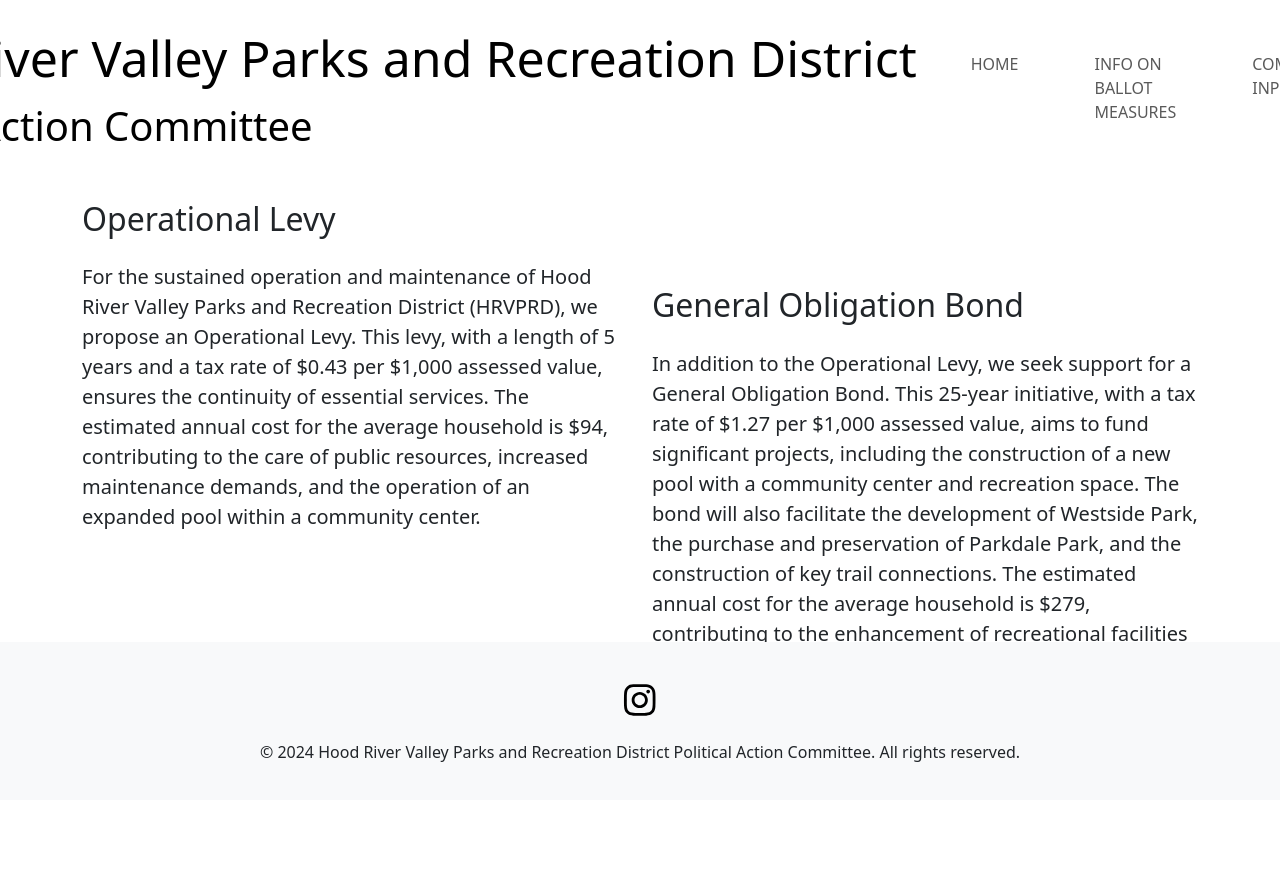
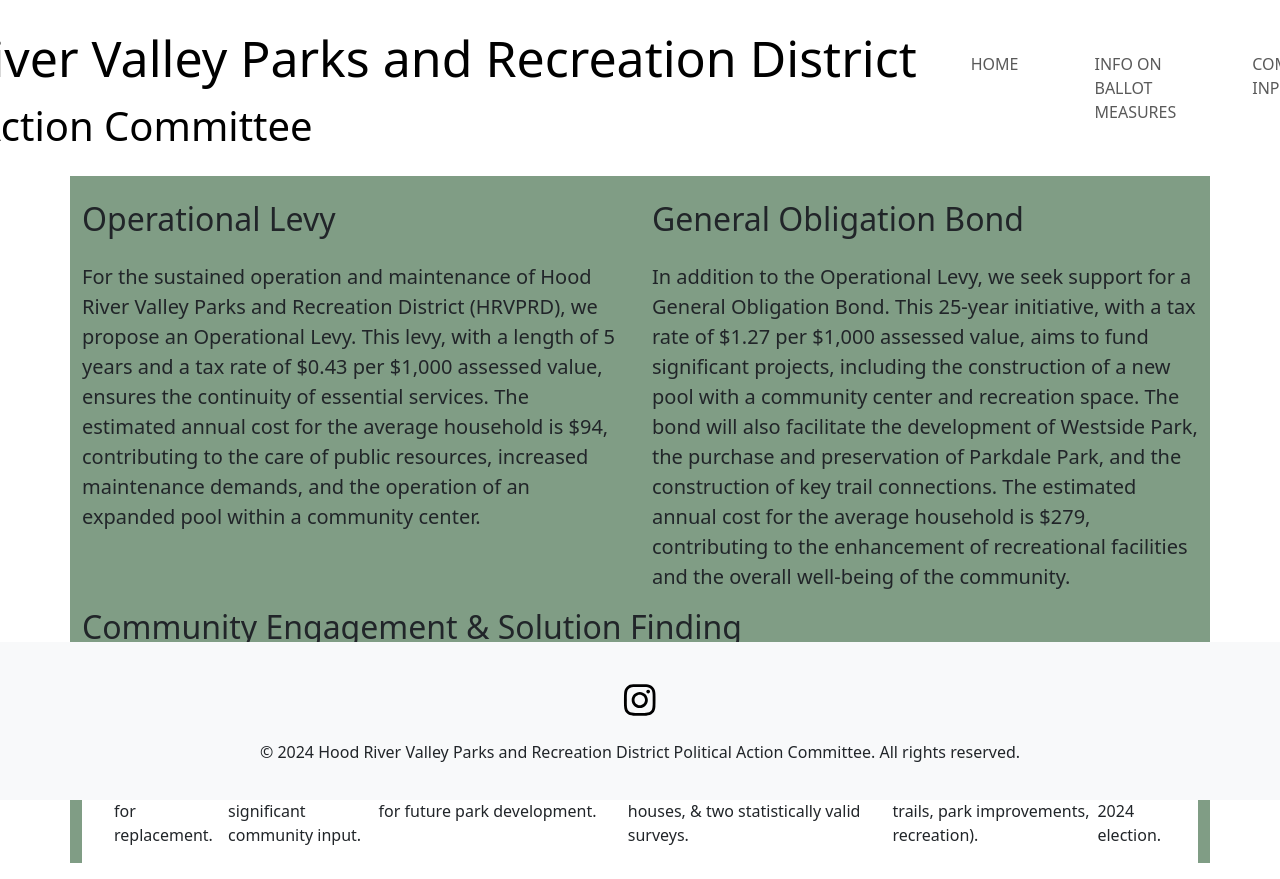
Before and after one commit to jessicahattig/yes-yes-pnr, a React (Create React App) app: page /about in a window 1280 px wide. Shown: the top 879 px of the page. Before the commit the page ends 800 px from the top, so only its background shows below. Built offline with nearby package versions, Linux system fonts and the light colour scheme.

Commit message:
WIP: Info page.

```diff
--- a/src/components/About.js
+++ b/src/components/About.js
@@ -4,19 +4,41 @@ const About = () => {
   return (
     <div className="about-section container">
       <br />
-      <h2 className="mb-4 custom-heading">Operational Levy</h2>
+
 
       <div className="row">
         <div className="col-md-6">
+        <h2 className="mb-4 custom-heading">Operational Levy</h2>
           <p className="lead">For the sustained operation and maintenance of Hood River Valley Parks and Recreation District (HRVPRD), we propose an Operational Levy. This levy, with a length of 5 years and a tax rate of $0.43 per $1,000 assessed value, ensures the continuity of essential services. The estimated annual cost for the average household is $94, contributing to the care of public resources, increased maintenance demands, and the operation of an expanded pool within a community center.</p>
         </div>
 
         <div className="col-md-6">
-          <br />
           <h2 className="mb-4 custom-heading">General Obligation Bond</h2>
           <p className="lead">In addition to the Operational Levy, we seek support for a General Obligation Bond. This 25-year initiative, with a tax rate of $1.27 per $1,000 assessed value, aims to fund significant projects, including the construction of a new pool with a community center and recreation space. The bond will also facilitate the development of Westside Park, the purchase and preservation of Parkdale Park, and the construction of key trail connections. The estimated annual cost for the average household is $279, contributing to the enhancement of recreational facilities and the overall well-being of the community.</p>
         </div>
       </div>
+      <h2>Community Engagement & Solution Finding</h2>
+      <ul>
+        <p>2017: Pool Study found the pool had 3-5 years
+          left of useful life & gave options for replacement.</p>
+        <p>2020: Parks Master Plan created & accepted by
+          HRVPRD, City, County, Port, & School District,
+          with significant community input.</p>
+        <p>2021 Westside Park Study determined whether
+          land was suitable for a park. Results of study &
+          feedback led HRVPRD board to purchase the 20
+          acres identified in Parks Master Plan for future park development.</p>
+        <p>2017-2023 - Extensive Community Input
+          received through stakeholder interviews,
+          multiple English & Spanish focus groups, tabling
+          events, local group meetings, online surveys,
+          open houses, & two statistically valid surveys.</p>
+        <p>2023: HRVPRD Board considers multiple
+          packages and funding measures to address
+          community needs. (Pool with community center,
+          trails, park improvements, recreation).</p>
+        <p>Combination of two ballot measures are referred to voters or the May 2024 election.</p>
+      </ul>
     </div>
   );
 };
--- a/src/components/App.js
+++ b/src/components/App.js
@@ -12,7 +12,7 @@ function App() {
   return (
     <Router>
       <Helmet>
-        <title>Title</title>
+        <title>HRBPNRD</title>
       </Helmet>
 
       <div>
--- a/src/components/Events.js
+++ b/src/components/Events.js
@@ -8,7 +8,7 @@ const Events = () => {
         <li>
           <strong> Big Night in A Small Town</strong> - A thoughtfully curated, fine dining experience fundraiser dinner for Hood River Valley Parks and Recreation Campaign.
           <br />
-          5 courses, plus beer and wine. $250/plate, only 50 tickets available. <a href='https://www.eventbrite.com/e/big-night-a-local-feast-tickets-811439396077?aff=oddtdtcreator'>Click here for tickets</a>
+          5 courses, plus beer and wine. $250/plate, only 33 tickets remaining. <a href='https://www.eventbrite.com/e/big-night-a-local-feast-tickets-811439396077?aff=oddtdtcreator'>Click here to purchase tickets</a>
           <br />
           <strong>Location:</strong> Celilo Restaurant at 16 Oak St, Hood River, OR 97031.
           <br />
--- a/src/components/Home.js
+++ b/src/components/Home.js
@@ -17,10 +17,11 @@ function Home() {
           />
           <Carousel.Caption>
           <h1>VOTE YES-YES</h1>
-          <h2>on May 2024 Ballot </h2>
+          <br/>
           <h2>Capital Bond</h2>
           <h2>and</h2>
           <h2>Operation Levy Measures</h2>
+          <h2>May 2024 Ballot </h2>
           <br></br>
           <br></br>
           <br></br>
--- a/src/index.css
+++ b/src/index.css
@@ -124,3 +124,8 @@ footer {
 .custom-heading {
   margin-bottom: 20px;
 }
+
+
+.about-section {
+  background-color: rgba(2, 61, 12, 0.5);
+}
```
